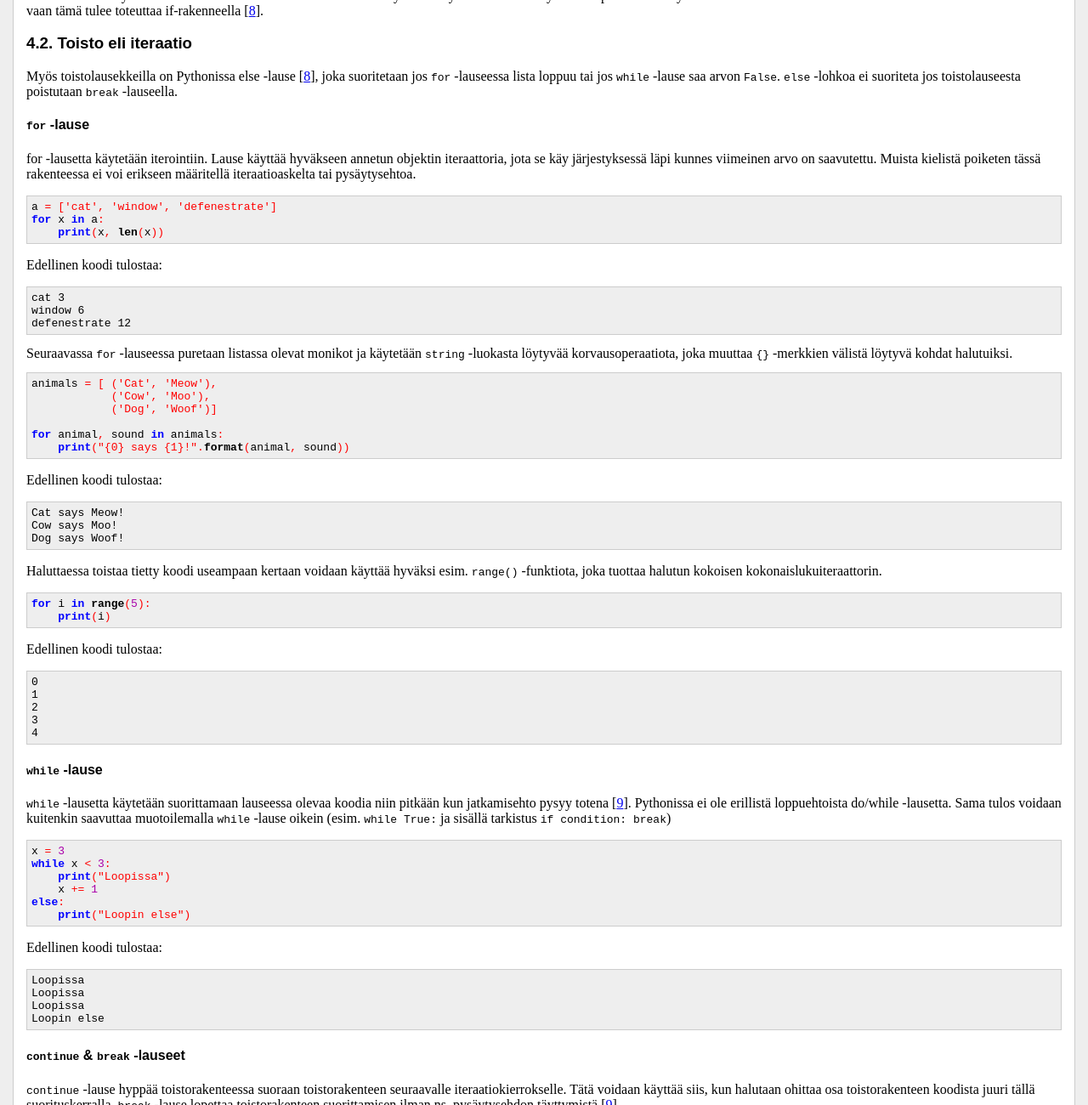
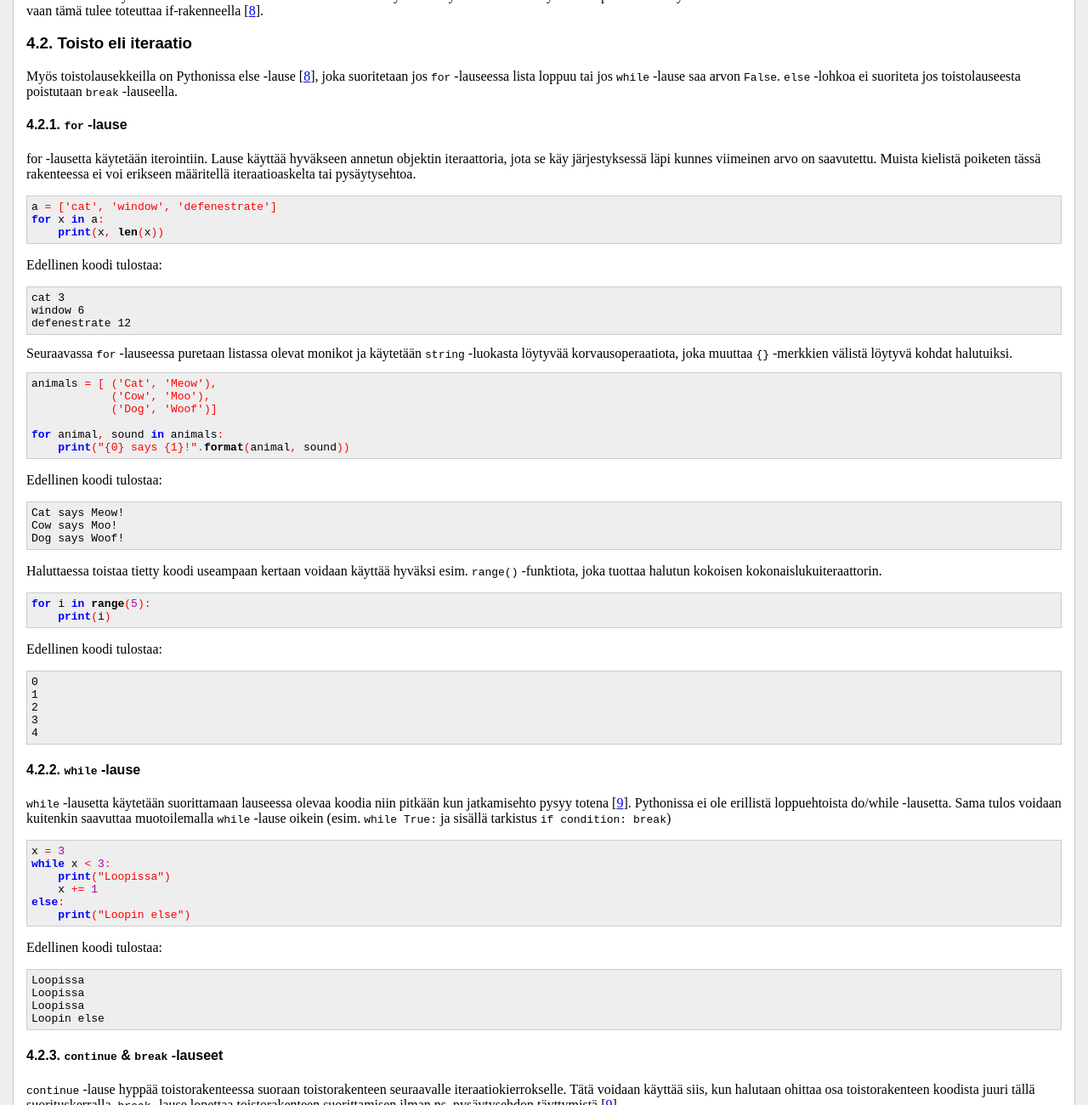
Before and after one commit to charn/OKP-Python, a plain HTML site: page index.html in a window 1280 px wide. Shown: the part 7800-9100 px from the top of the page at 85% size. Drawn offline with Linux system fonts and the light colour scheme.

Commit message:
Lisäsin myös 4-kappaleen aliotsikoiden aliotsikoille numeroinnin.

```diff
--- a/index.html
+++ b/index.html
@@ -714,7 +714,7 @@ print(f(5)) # 25
 
   <h3 id="chapter-4-valinta">4.1. Valinta</h3>
 
-  <h4><code>if</code> -lause</h4>
+  <h4>4.1.1. <code>if</code> -lause</h4>
 
   <p><code>if</code> -lause koostuu kolmesta eri osasta
   <code>if</code>, <code>elif</code>, <code>else</code>.</p>
@@ -751,7 +751,7 @@ More
   arvon <code>False</code>. <code>else</code> -lohkoa ei suoriteta
   jos toistolauseesta poistutaan <code>break</code> -lauseella.</p>
 
-  <h4><code>for</code> -lause</h4>
+  <h4>4.2.1. <code>for</code> -lause</h4>
 
   <p>for -lausetta käytetään iterointiin. Lause käyttää hyväkseen
   annetun objektin iteraattoria, jota se käy järjestyksessä läpi
@@ -806,7 +806,7 @@ for i in range(5):
 4
 </pre>
 
-  <h4><code>while</code> -lause</h4>
+  <h4>4.2.2. <code>while</code> -lause</h4>
 
   <p><code>while</code> -lausetta käytetään suorittamaan lauseessa
   olevaa koodia niin pitkään kun jatkamisehto pysyy totena
@@ -832,7 +832,7 @@ Loopissa
 Loopin else
 </pre>
 
-  <h4><code>continue</code> &amp; <code>break</code> -lauseet</h4>
+  <h4>4.2.3. <code>continue</code> &amp; <code>break</code> -lauseet</h4>
 
   <p><code>continue</code> -lause hyppää toistorakenteessa suoraan
   toistorakenteen seuraavalle iteraatiokierrokselle. Tätä voidaan
```
